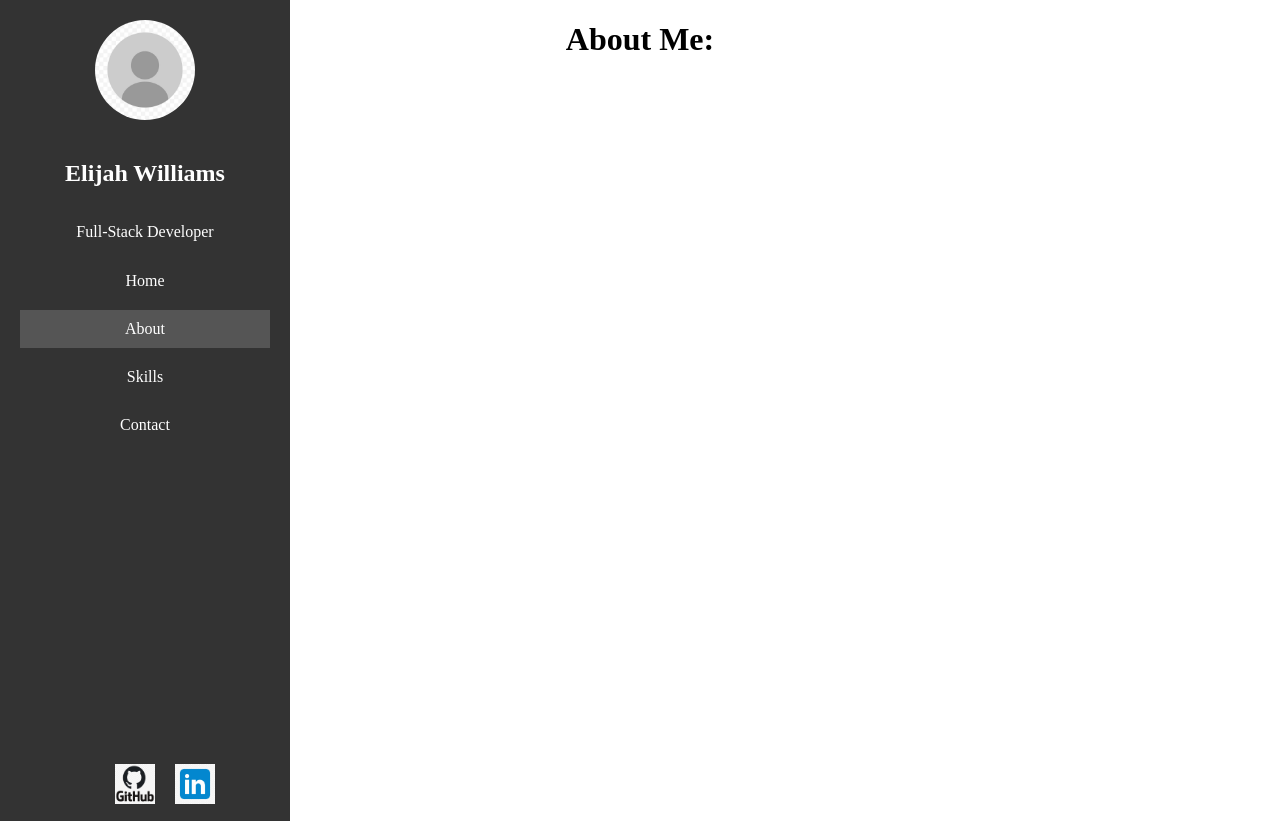
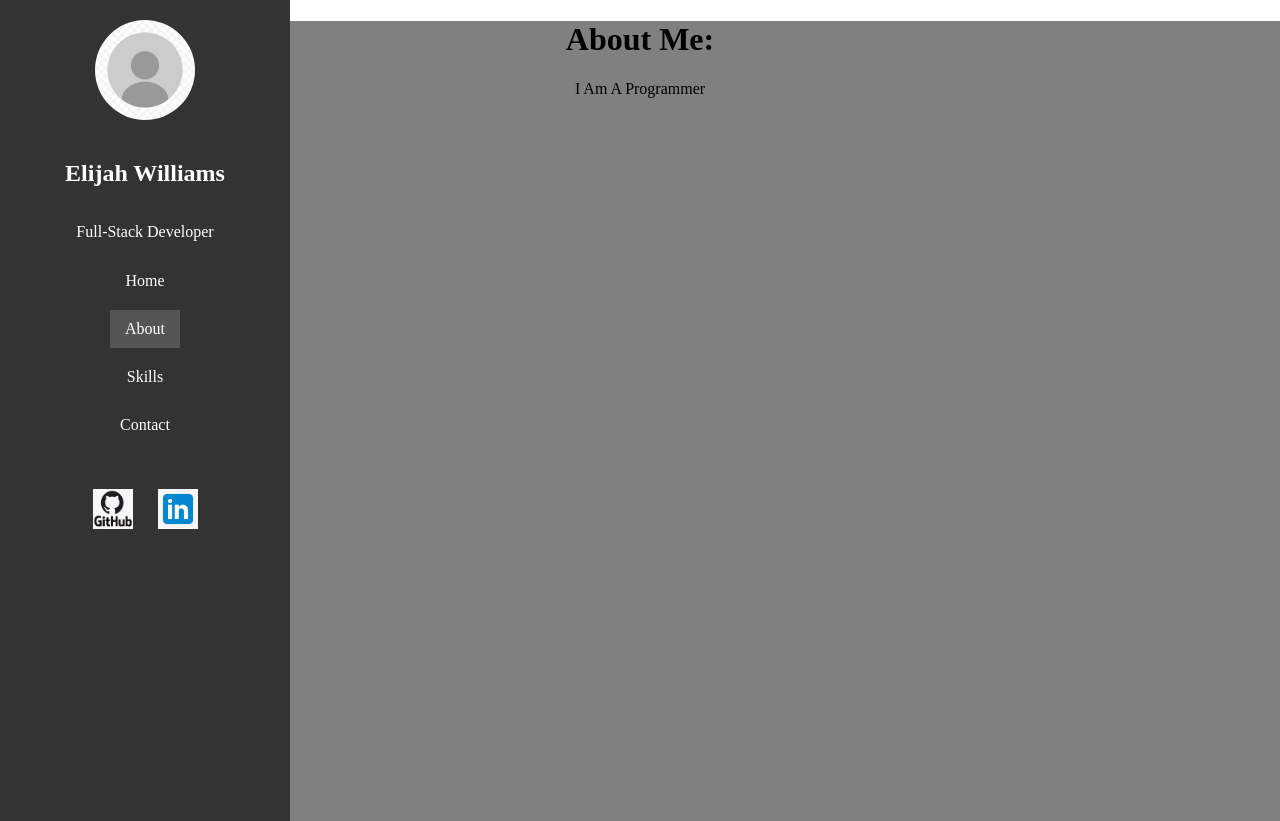
Before and after one commit to ElijahSWilliams/Portfolio, a React (Vite) app: page /about in a window 1280 px wide. Before the commit the page ends 800 px from the top, so only its background shows below. Built offline with nearby package versions, Linux system fonts and the light colour scheme.

Commit message:
Social Icons fixed

```diff
--- a/src/Components/About/About.css
+++ b/src/Components/About/About.css
@@ -1,4 +1,5 @@
 .about {
+  text-align: center;
 }
 
 .about__title {
--- a/src/Components/App/App.css
+++ b/src/Components/App/App.css
@@ -1,2 +1,4 @@
 .page {
+  min-height: 100vh;
+  background-color: gray;
 }
--- a/src/Components/Sidebar/Sidebar.css
+++ b/src/Components/Sidebar/Sidebar.css
@@ -12,6 +12,15 @@
   flex-direction: column; /* Stack the elements vertically */
   align-items: center; /* Center elements horizontally */
   z-index: 1000; /* Ensure the sidebar is on top of other content */
+}
+
+.sidebar__nav-list {
+  display: flex;
+  flex-direction: column; /* Stack nav items vertically */
+  width: 100%;
+  flex-grow: 1; /* Ensures the navigation takes all remaining vertical space */
+  justify-content: flex-start; /* Align navigation links at the top */
+  text-align: center;
 }
 
 .sidebar__image {
@@ -30,12 +39,12 @@
 }
 
 .sidebar__list {
-  display: flex;
-  flex-direction: column; /* Stack nav items vertically */
-  width: 100%;
-  flex-grow: 1; /* Ensures the navigation takes all remaining vertical space */
-  justify-content: flex-start; /* Align navigation links at the top */
-  text-align: center;
+  /* display: flex; */
+  /*  flex-direction: column;  */ /* Stack nav items vertically */
+  /*   width: 100%; */
+  /*  flex-grow: 1; */ /* Ensures the navigation takes all remaining vertical space */
+  /*   justify-content: flex-start;  */ /* Align navigation links at the top */
+  /* text-align: center; */
 }
 
 .sidebar__link {
@@ -59,11 +68,13 @@
   display: flex;
   justify-content: center; /* Center icons horizontally */
   margin-top: 20px; /* Space from the navigation links */
+  gap: 25px;
+  margin-right: 20px;
 }
 
 .social__icons li {
   list-style: none; /* Remove default list styles */
-  margin: 0 10px; /* Add space between icons */
+  margin: 0px; /* Add space between icons */
 }
 
 .social__icon-github,
--- a/src/Components/Sidebar/Sidebar.jsx
+++ b/src/Components/Sidebar/Sidebar.jsx
@@ -18,7 +18,8 @@ function Sidebar() {
       <h2 className="sidebar__title">Elijah Williams</h2>
       <p className="sidebar__subtitle">Full-Stack Developer</p>
       {/* Sidebar Navigation */}
-      <nav className="sidebar__list">
+      <div className="sidebar__list">
+        <nav className="sidebar__nav-list">
           <NavLink to="/" className={customClass}>
             Home
           </NavLink>
@@ -32,12 +33,13 @@ function Sidebar() {
             Contact
           </NavLink>
         </nav>
+      </div>
 
       <div className="social__icons">
         <ul className="social__icons">
           <li className="social__icon-github">
             <a
-              href="https://github.com/yourprofile"
+              href="https://github.com/RealnNTrue16"
               target="_blank"
               rel="noopener noreferrer"
             >
@@ -46,7 +48,7 @@ function Sidebar() {
           </li>
           <li className="social__icon-linkedin">
             <a
-              href="https://linkedin.com/in/yourprofile"
+              href="https://www.linkedin.com/in/elijah-williams-5a428a282/"
               target="_blank"
               rel="noopener noreferrer"
             >
```
Lines whose indentation alone changed are shown as unchanged.
